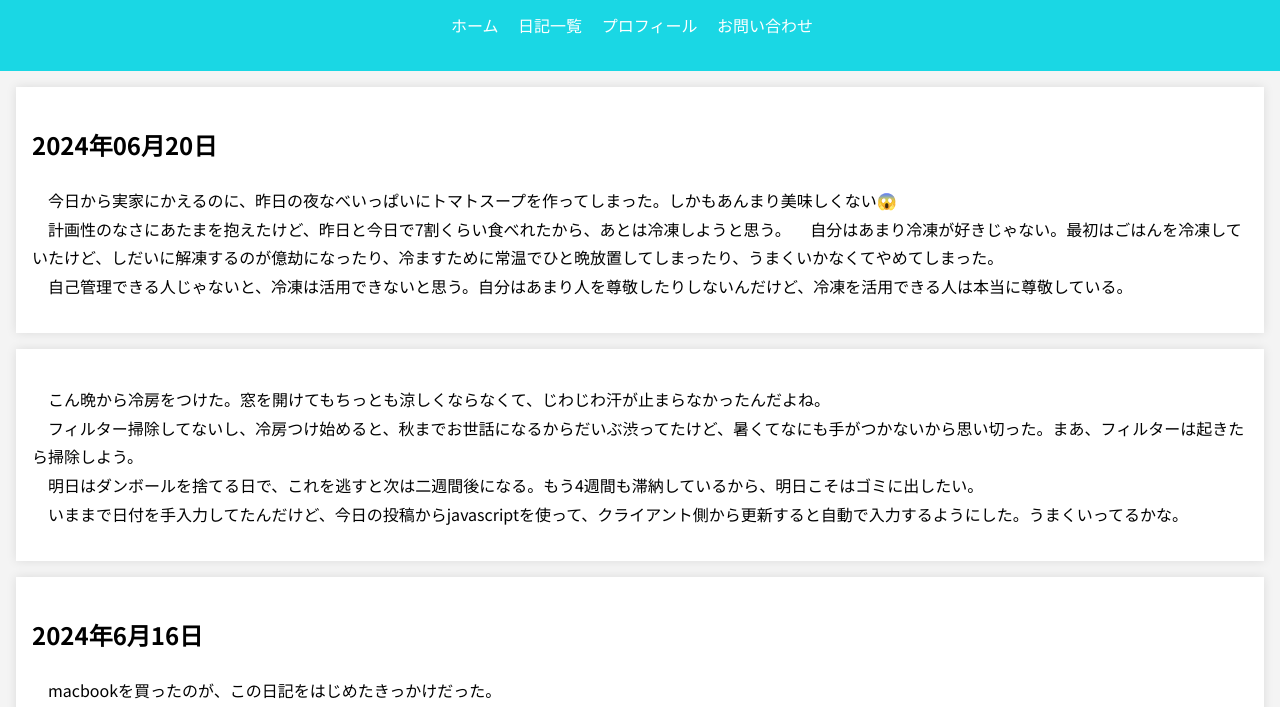
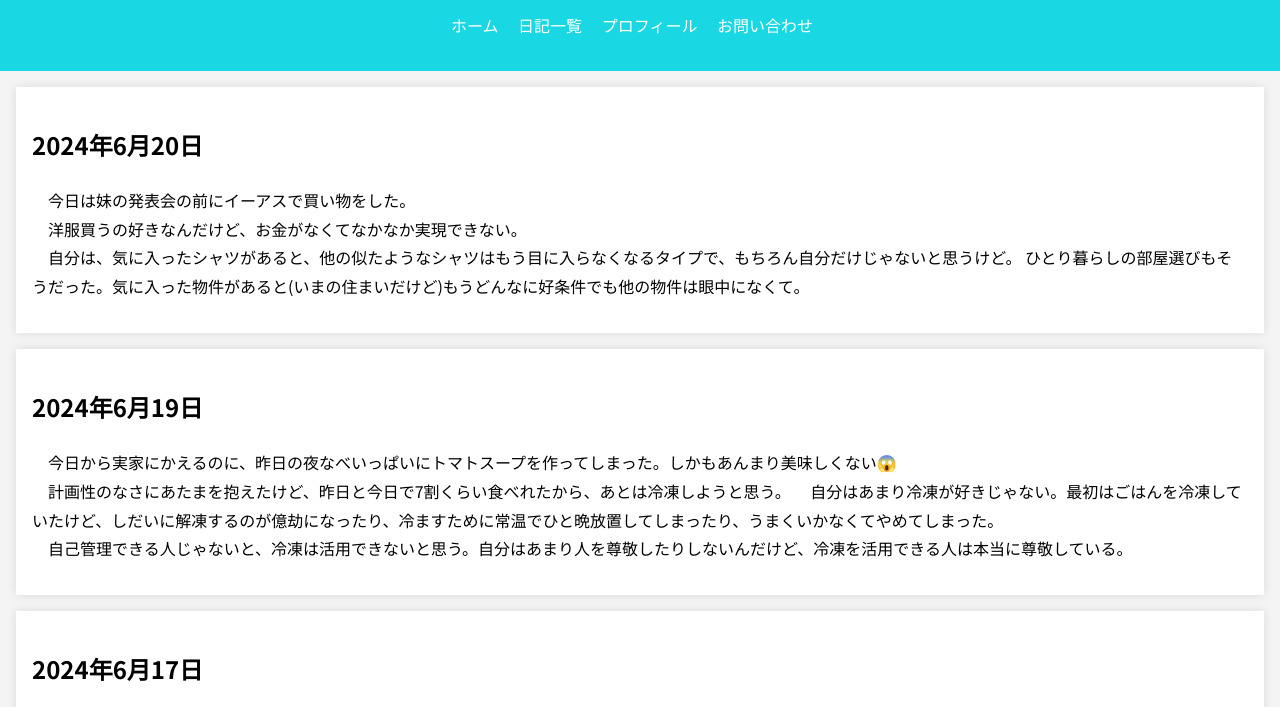
Before and after one commit to gaku1221/diary, a plain HTML site: page index.html in a window 1280 px wide. Shown: the part 70-777 px from the top of the page. Drawn offline with Linux system fonts and the light colour scheme.

Commit message:
add diary

```diff
--- a/index.html
+++ b/index.html
@@ -6,16 +6,6 @@
     <title>大学生活</title>
     <link href="https://fonts.googleapis.com/css2?family=Noto+Sans+JP:wght@400;700&display=swap" rel="stylesheet">
     <link rel="stylesheet" href="styles.css">
-    <script>
-        document.addEventListener('DOMContentLoaded', function() {
-            const today = new Date();
-            const yyyy = today.getFullYear();
-            const mm = String(today.getMonth() + 1).padStart(2, '0');
-            const dd = String(today.getDate()).padStart(2, '0');
-            const formattedDate = `${yyyy}年${mm}月${dd}日`;
-            document.getElementById('current-date').innerText = formattedDate;
-        });
-    </script>
 </head>
 <body>
     <header>
@@ -31,7 +21,15 @@
     </header>
     <main>
         <article>
-            <h2 id="current-date"></h2>
+            <h2>2024年6月20日</h2>
+            <p>　今日は妹の発表会の前にイーアスで買い物をした。<br>
+                　洋服買うの好きなんだけど、お金がなくてなかなか実現できない。<br>
+                　自分は、気に入ったシャツがあると、他の似たようなシャツはもう目に入らなくなるタイプで、もちろん自分だけじゃないと思うけど。
+                ひとり暮らしの部屋選びもそうだった。気に入った物件があると(いまの住まいだけど)もうどんなに好条件でも他の物件は眼中になくて。<br>
+            </p>
+        </article>
+        <article>
+            <h2>2024年6月19日</h2>
             <p>　今日から実家にかえるのに、昨日の夜なべいっぱいにトマトスープを作ってしまった。しかもあんまり美味しくない😱<br>
                 　計画性のなさにあたまを抱えたけど、昨日と今日で7割くらい食べれたから、あとは冷凍しようと思う。
                 　自分はあまり冷凍が好きじゃない。最初はごはんを冷凍していたけど、しだいに解凍するのが億劫になったり、冷ますために常温でひと晩放置してしまったり、うまくいかなくてやめてしまった。<br>
@@ -40,7 +38,7 @@
             </p>
         </article>
         <article>
-            <h2 id="current-date"></h2>
+            <h2>2024年6月17日</h2>
             <p>　こん晩から冷房をつけた。窓を開けてもちっとも涼しくならなくて、じわじわ汗が止まらなかったんだよね。<br>
                 　フィルター掃除してないし、冷房つけ始めると、秋までお世話になるからだいぶ渋ってたけど、暑くてなにも手がつかないから思い切った。まあ、フィルターは起きたら掃除しよう。<br>
                 　明日はダンボールを捨てる日で、これを逃すと次は二週間後になる。もう4週間も滞納しているから、明日こそはゴミに出したい。<br>
```
